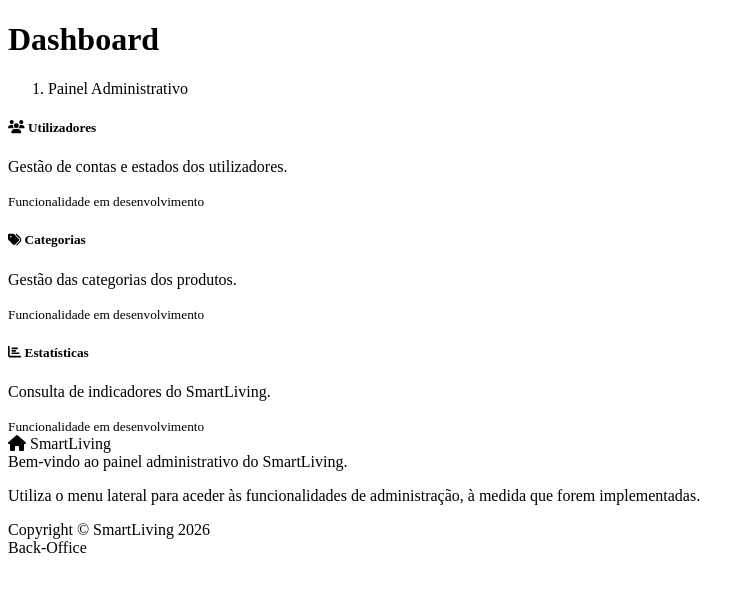
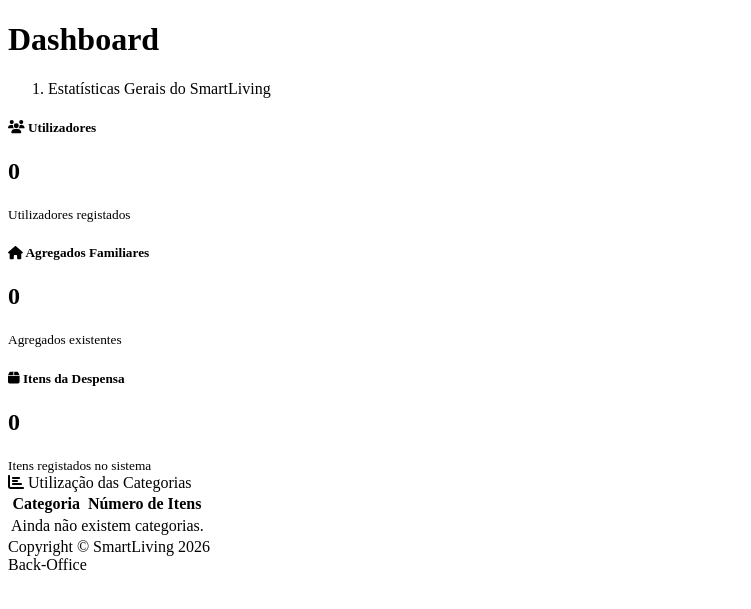
Before and after one commit to Digg072/SmartLiving, a Yii app: template backend/views/site/index.php in a window 1280 px wide. Shown: the part 155-764 px from the top of the page, without its empty margins (0-751 px from the left). Run offline with PHP 8.4 and a stand-in for Yii, Linux system fonts and the light colour scheme; the template is opened without the code that fills it, so the values that code supplies are empty; some libraries are stand-ins or nearby versions.

Commit message:
Estatisticas do Dashboard

```diff
--- a/backend/views/site/index.php
+++ b/backend/views/site/index.php
@@ -1,6 +1,13 @@
+
 <?php
 
+use yii\helpers\Html;
+
 /** @var yii\web\View $this */
+/** @var int|string $totalUtilizadores */
+/** @var int|string $totalAgregados */
+/** @var int|string $totalItens */
+/** @var array $estatisticasCategorias */
 
 $this->title = 'Dashboard';
 
@@ -8,105 +15,142 @@ $this->title = 'Dashboard';
 
 <div class="site-index">
 
-    <h1 class="mt-2">
-        Dashboard
-    </h1>
+    <h1 class="mt-2">Dashboard</h1>
 
     <ol class="breadcrumb mb-4">
         <li class="breadcrumb-item active">
-            Painel Administrativo
+            Estatísticas Gerais do SmartLiving
         </li>
     </ol>
 
+    <!-- Cartões de estatísticas -->
     <div class="row">
 
         <!-- Utilizadores -->
         <div class="col-xl-4 col-md-6 mb-4">
             <div class="card bg-primary text-white h-100">
+                <div class="card-body">
 
-                <div class="card-body">
-                    <h5 class="card-title">
+                    <h5>
                         <i class="fas fa-users me-2"></i>
                         Utilizadores
                     </h5>
 
-                    <p class="card-text">
-                        Gestão de contas e estados
-                        dos utilizadores.
-                    </p>
+                    <h2 class="display-6 fw-bold">
+                        <?= (int) $totalUtilizadores ?>
+                    </h2>
+
+                    <small>
+                        Utilizadores registados
+                    </small>
+
                 </div>
-
-                <div class="card-footer">
-                    <small>Funcionalidade em desenvolvimento</small>
-                </div>
-
             </div>
         </div>
 
-        <!-- Categorias -->
+        <!-- Agregados Familiares -->
         <div class="col-xl-4 col-md-6 mb-4">
             <div class="card bg-success text-white h-100">
+                <div class="card-body">
 
-                <div class="card-body">
-                    <h5 class="card-title">
-                        <i class="fas fa-tags me-2"></i>
-                        Categorias
+                    <h5>
+                        <i class="fas fa-home me-2"></i>
+                        Agregados Familiares
                     </h5>
 
-                    <p class="card-text">
-                        Gestão das categorias
-                        dos produtos.
-                    </p>
+                    <h2 class="display-6 fw-bold">
+                        <?= (int) $totalAgregados ?>
+                    </h2>
+
+                    <small>
+                        Agregados existentes
+                    </small>
+
                 </div>
-
-                <div class="card-footer">
-                    <small>Funcionalidade em desenvolvimento</small>
-                </div>
-
             </div>
         </div>
 
-        <!-- Estatísticas -->
+        <!-- Itens da Despensa -->
         <div class="col-xl-4 col-md-6 mb-4">
             <div class="card bg-warning h-100">
+                <div class="card-body">
 
-                <div class="card-body">
-                    <h5 class="card-title">
-                        <i class="fas fa-chart-bar me-2"></i>
-                        Estatísticas
+                    <h5>
+                        <i class="fas fa-box me-2"></i>
+                        Itens da Despensa
                     </h5>
 
-                    <p class="card-text">
-                        Consulta de indicadores
-                        do SmartLiving.
-                    </p>
+                    <h2 class="display-6 fw-bold">
+                        <?= (int) $totalItens ?>
+                    </h2>
+
+                    <small>
+                        Itens registados no sistema
+                    </small>
+
                 </div>
-
-                <div class="card-footer">
-                    <small>Funcionalidade em desenvolvimento</small>
-                </div>
-
             </div>
         </div>
 
     </div>
 
+    <!-- Estatísticas das Categorias -->
     <div class="card mb-4">
+
         <div class="card-header">
-            <i class="fas fa-home me-1"></i>
-            SmartLiving
+            <i class="fas fa-chart-bar me-1"></i>
+            Utilização das Categorias
         </div>
 
         <div class="card-body">
-            Bem-vindo ao painel administrativo
-            do SmartLiving.
 
-            <p class="mb-0 mt-2">
-                Utiliza o menu lateral para aceder
-                às funcionalidades de administração,
-                à medida que forem implementadas.
-            </p>
+            <div class="table-responsive">
+
+                <table class="table table-striped table-hover">
+
+                    <thead>
+                    <tr>
+                        <th>Categoria</th>
+                        <th class="text-end">
+                            Número de Itens
+                        </th>
+                    </tr>
+                    </thead>
+
+                    <tbody>
+
+                    <?php foreach ($estatisticasCategorias as $categoria): ?>
+
+                        <tr>
+                            <td>
+                                <?= Html::encode($categoria['categoria']) ?>
+                            </td>
+
+                            <td class="text-end">
+                                <?= (int) $categoria['total'] ?>
+                            </td>
+                        </tr>
+
+                    <?php endforeach; ?>
+
+                    <?php if (empty($estatisticasCategorias)): ?>
+
+                        <tr>
+                            <td colspan="2" class="text-center text-muted">
+                                Ainda não existem categorias.
+                            </td>
+                        </tr>
+
+                    <?php endif; ?>
+
+                    </tbody>
+
+                </table>
+
+            </div>
+
         </div>
+
     </div>
 
 </div>
```
Also changed, not shown: backend/controllers/SiteController.php (+40 -2 lines).
